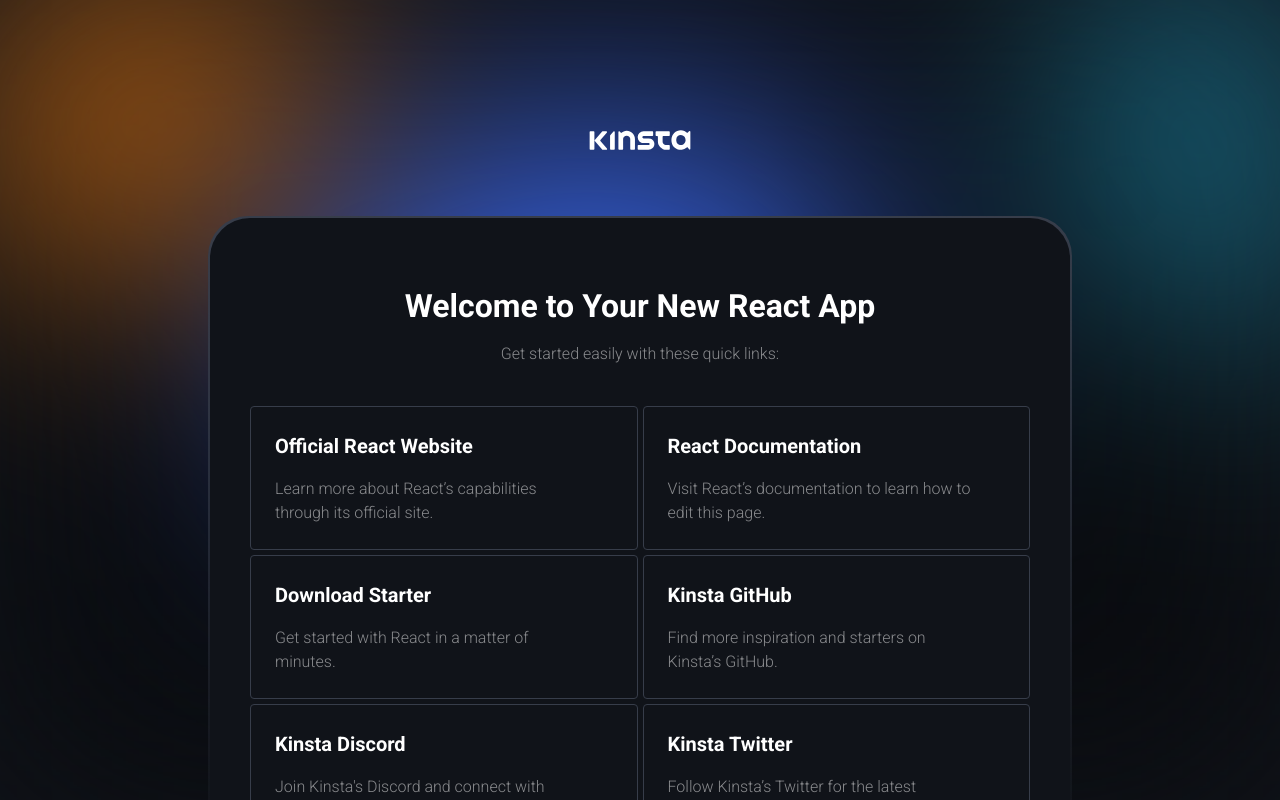
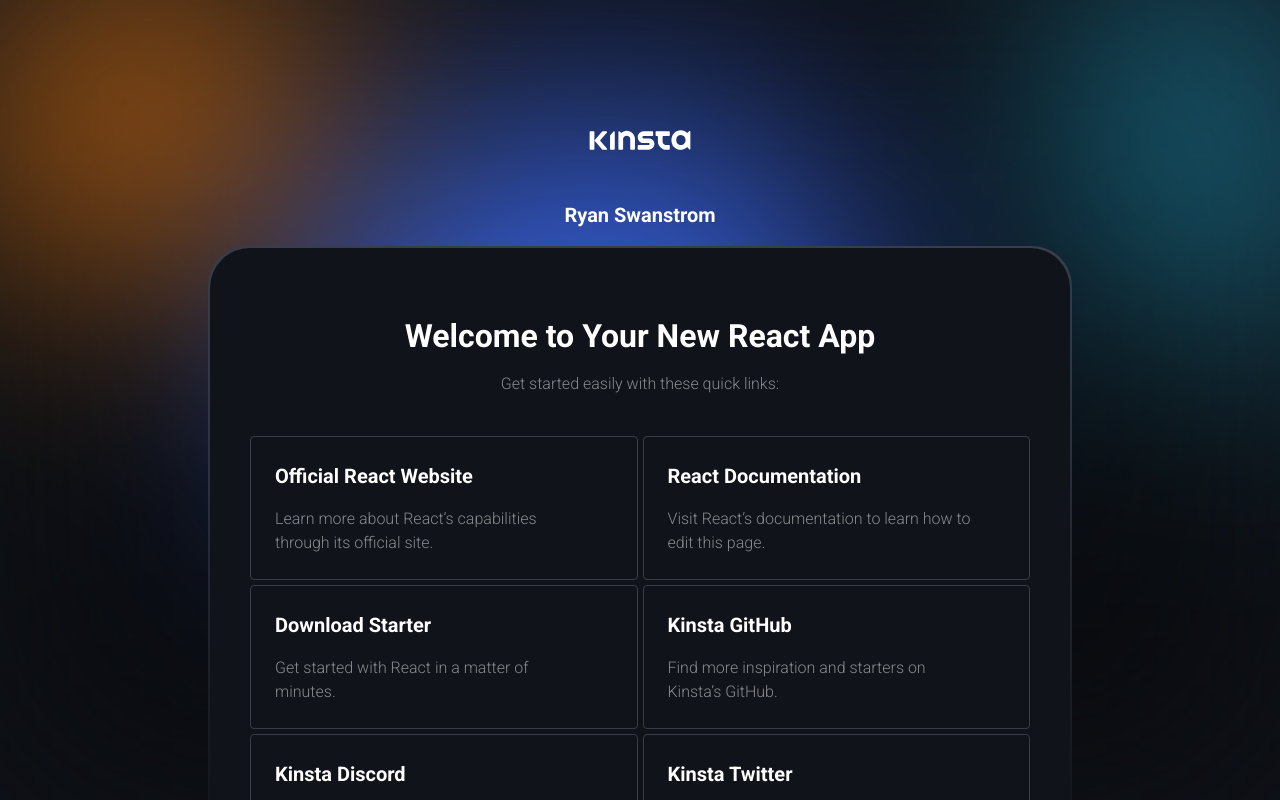
Before and after one commit to ryanswanstrom/Simple-React-App, a React (Create React App) app: page / in a window 1280 px wide. Shown: the top 800 px of the page. Built offline with nearby package versions, Linux system fonts and the light colour scheme.

Commit message:
adding my name and launch.json

```diff
--- a/src/App.js
+++ b/src/App.js
@@ -16,6 +16,7 @@
                 </g>
             </svg>
         </a>
+        <center><h2 className="text-white font-bold mb-4 text-[20px]">Ryan Swanstrom</h2></center>
         <article className="mt-4 rounded rounded-[40px] p-[2px] bg-gradient-to-b from-kinsta-shadow to-kinsta-shadow/0">
             <div className="inner rounded rounded-[40px] bg-kinsta-dark-blue lg:px-[40px] lg:py-[64px] px-[16px] py-[40px]">
             <div className="text-center text-white">
```
